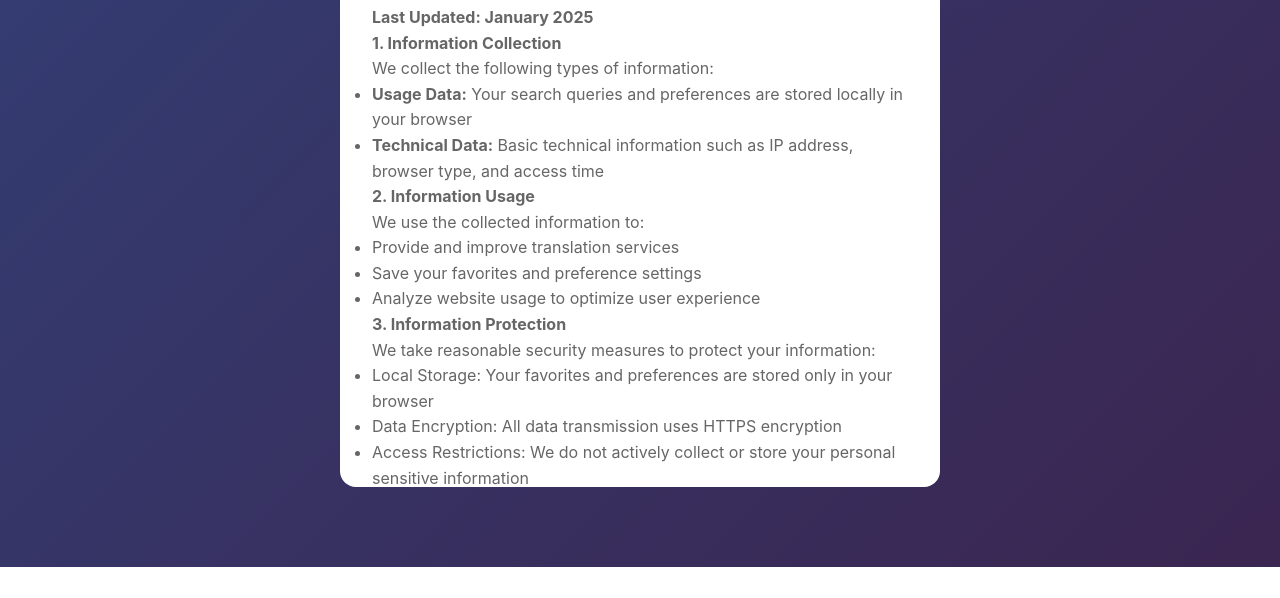
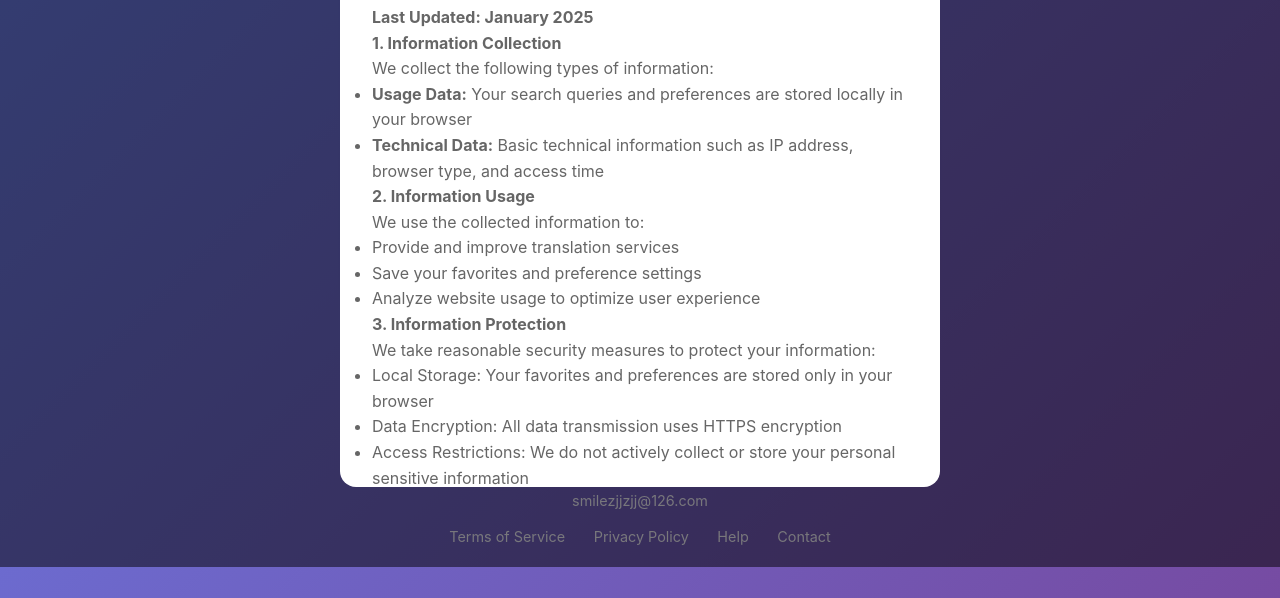
Before and after one commit to smilezjjzjj/getpinyin.online, a plain HTML site: page index.html in a window 1280 px wide. Both pictures are taken after a click on the link "Privacy Policy". Shown: the part 233-831 px from the top of the page. Before the commit the page ends 800 px from the top, so only its background shows below. Drawn offline with Linux system fonts and the light colour scheme.

Commit message:
Update index.html

```diff
--- a/index.html
+++ b/index.html
@@ -549,10 +549,18 @@
   <div style="text-align: center; padding: 32px 20px; margin-top: 32px;">
     <p style="color: rgba(255,255,255,0.8); margin-bottom: 12px; font-size: 0.9rem;">&copy; 2025 GetPinyin.Online. All rights reserved.</p>
     <p style="color: rgba(255,255,255,0.7); font-size: 0.85rem; margin-bottom: 16px;">Free English to Chinese translator for language learners worldwide.</p>
+
+    <!-- Contact Information -->
+    <div style="margin-bottom: 16px;">
+      <p style="color: rgba(255,255,255,0.8); font-size: 0.9rem; margin-bottom: 8px;">📧 Contact Us</p>
+      <a href="mailto:smilezjjzjj@126.com" style="color: rgba(255,255,255,0.9); text-decoration: none; font-size: 0.9rem;">smilezjjzjj@126.com</a>
+    </div>
+
     <div>
       <a href="#" onclick="showTerms()" style="color: rgba(255,255,255,0.9); text-decoration: none; margin: 0 12px; font-size: 0.9rem;">Terms of Service</a>
       <a href="#" onclick="showPrivacy()" style="color: rgba(255,255,255,0.9); text-decoration: none; margin: 0 12px; font-size: 0.9rem;">Privacy Policy</a>
       <a href="#" onclick="showHelp()" style="color: rgba(255,255,255,0.9); text-decoration: none; margin: 0 12px; font-size: 0.9rem;">Help</a>
+      <a href="mailto:smilezjjzjj@126.com" style="color: rgba(255,255,255,0.9); text-decoration: none; margin: 0 12px; font-size: 0.9rem;">Contact</a>
     </div>
   </div>
 
@@ -923,7 +931,7 @@
         <p>We reserve the right to modify or terminate the service at any time without notice.</p>
 
         <h4>5. Contact Us</h4>
-        <p>If you have any questions, please contact us through the website feedback function.</p>
+        <p>If you have any questions, please contact us at: <a href="mailto:smilezjjzjj@126.com" style="color: #007aff;">smilezjjzjj@126.com</a></p>
       `;
       showModal('Terms of Service', content);
     }
@@ -966,7 +974,7 @@
         <p>We may update this privacy policy from time to time. Major changes will be announced on the website.</p>
 
         <h4>7. Contact Us</h4>
-        <p>If you have questions about the privacy policy, please contact us through the website.</p>
+        <p>If you have questions about the privacy policy, please contact us at: <a href="mailto:smilezjjzjj@126.com" style="color: #007aff;">smilezjjzjj@126.com</a></p>
       `;
       showModal('Privacy Policy', content);
     }
@@ -1000,7 +1008,7 @@
         A: We use the browser's built-in speech synthesis, and the effect may vary by device.</p>
 
         <p><strong>Q: How to report problems?</strong><br>
-        A: Please provide feedback through the contact information at the bottom of the page.</p>
+        A: Please contact us at: <a href="mailto:smilezjjzjj@126.com" style="color: #007aff;">smilezjjzjj@126.com</a></p>
       `;
       showModal('Help Center', content);
     }
```
